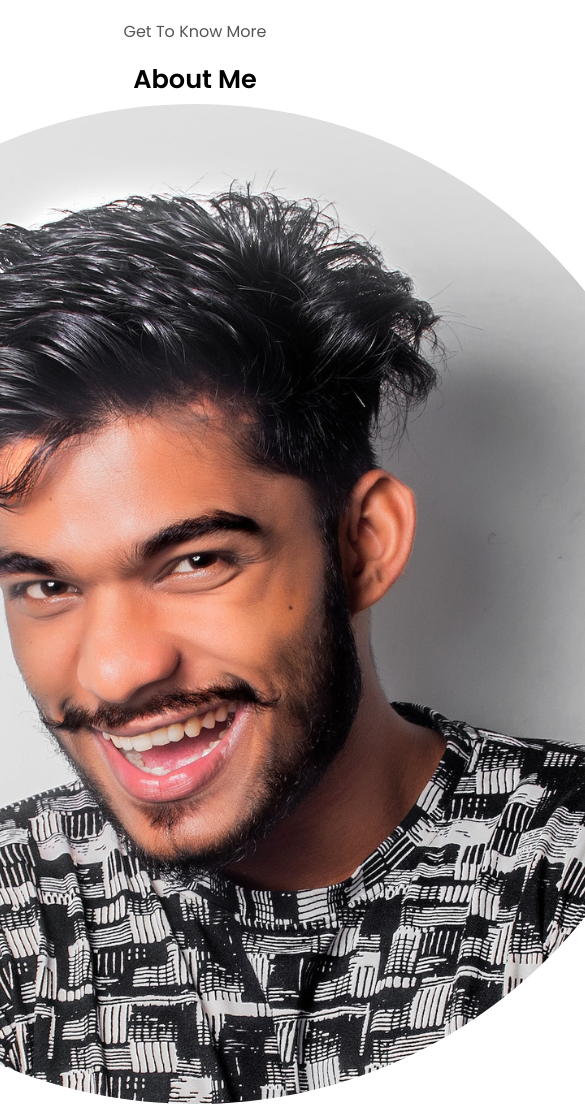
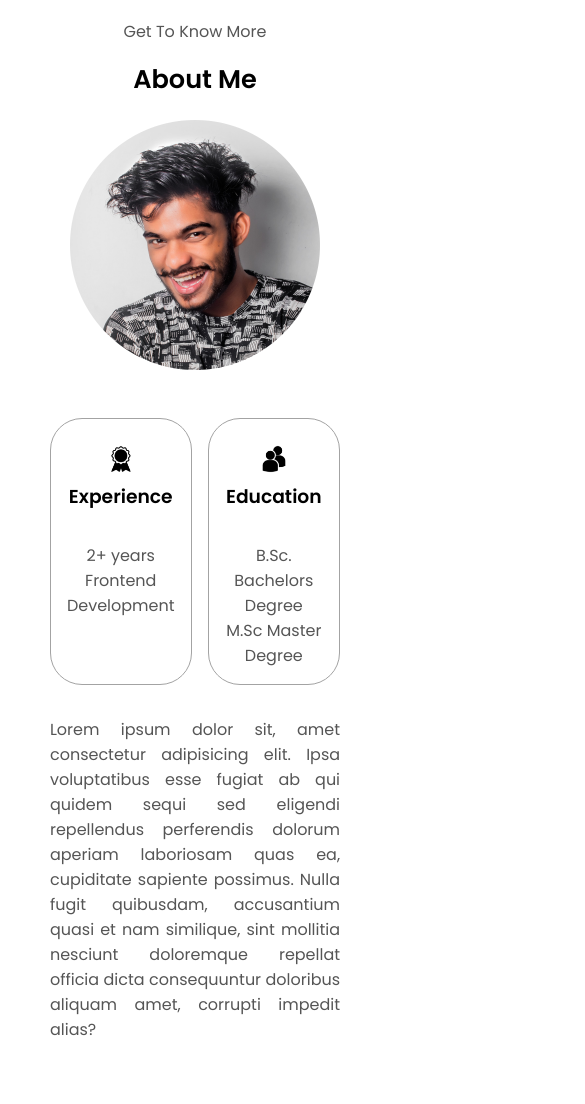
Before and after one commit to amrharbia98/Portfolio-website, a plain HTML site: page index.html in a window 390 px wide. Shown: the part 700-1804 px from the top of the page, 585 px wide, since content can reach past the window. Drawn offline with Linux system fonts and the light colour scheme.

Commit message:
Update mediaqueries.css

```diff
--- a/mediaqueries.css
+++ b/mediaqueries.css
@@ -116,4 +116,24 @@
     .text-container {
       text-align: justify;
     }
+    .about-pic {
+        width: 250px;
+        height: auto;
+        margin: 1rem auto;
+        display: block;
+        border-radius: 1.5rem;
+      }
+
+      .about-details-container {
+        align-items: center;
+      }
+
+      .section__text {
+        text-align: center;
+        padding: 0 1rem;
+      }
+
+      .details-container {
+        padding: 1rem;
+      }
   }
```
